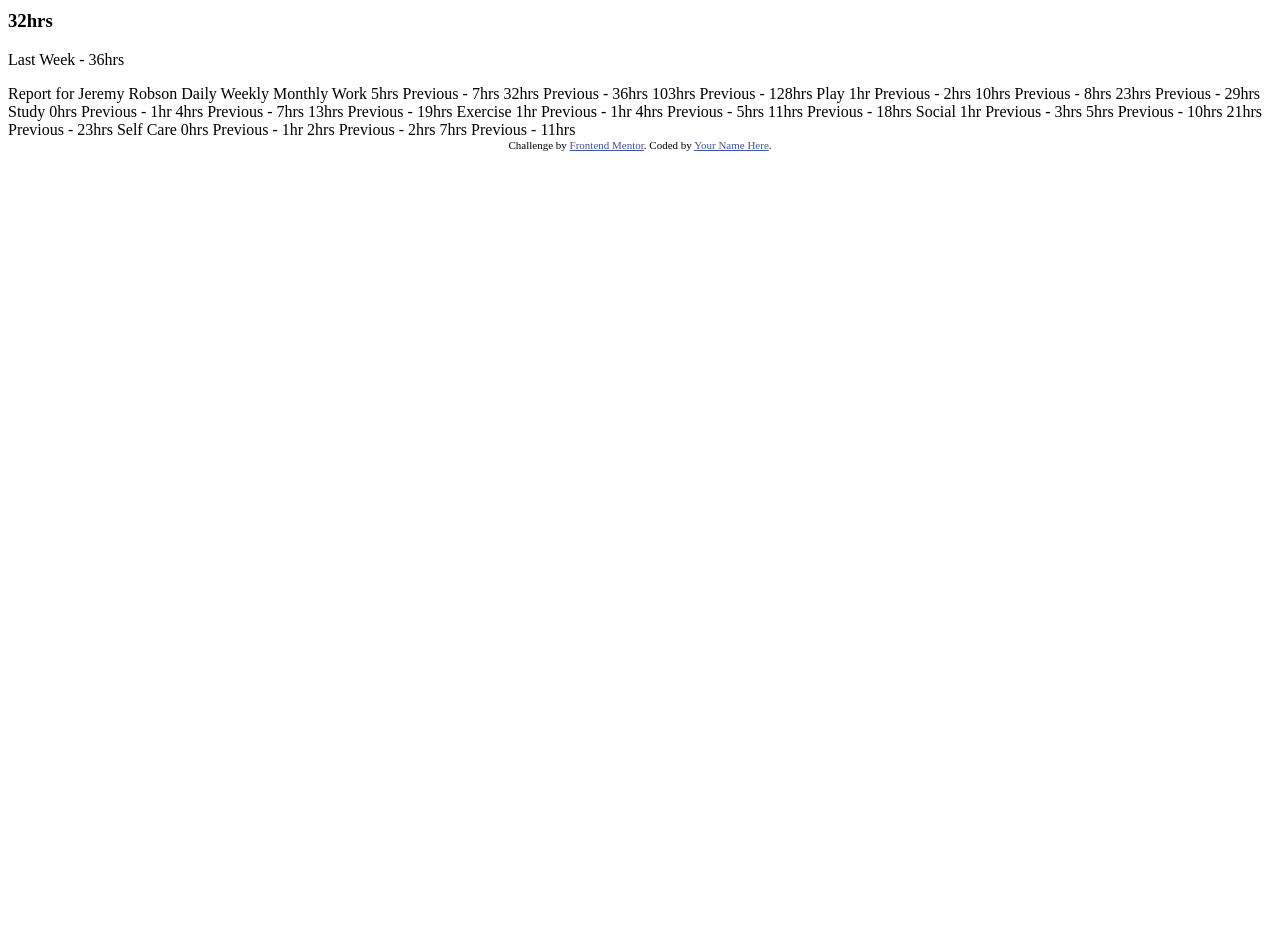
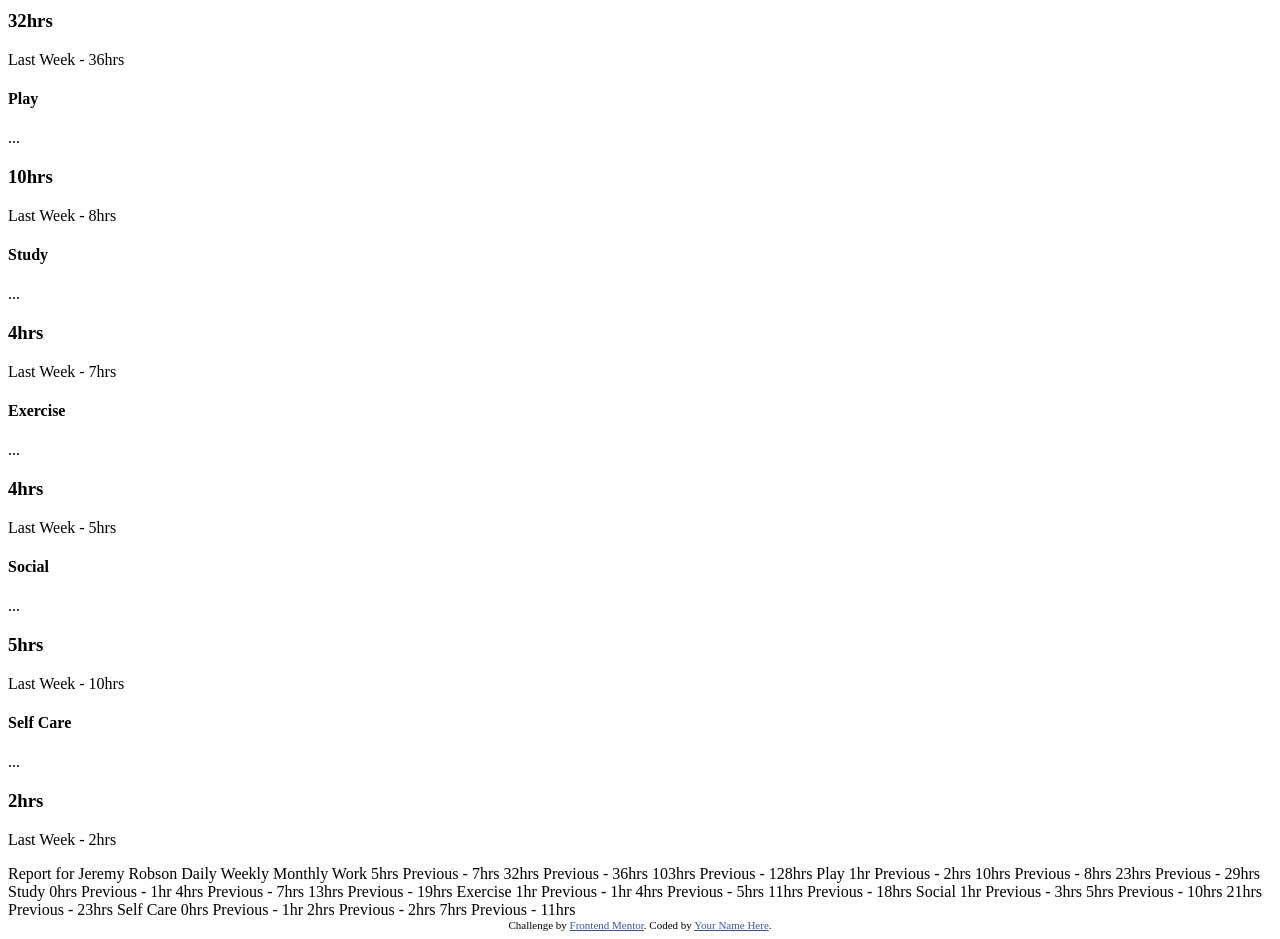
Before and after one commit to bluepersia/time-tracking-dashboard-main, a plain HTML site: page index.html in a window 1280 px wide. Shown: the part 520-1459 px from the top of the page. Before the commit the page ends 800 px from the top, so only its background shows below. Drawn offline with Linux system fonts and the light colour scheme.

Commit message:
Update index.html

```diff
--- a/index.html
+++ b/index.html
@@ -39,7 +39,62 @@
         <p class="dash_box_more">...</p>
       </div>
       <h3 class="dash_box_time">32hrs</h3>
-      <p>Last Week - 36hrs</p>
+      <p class="dash_box_last-week">Last Week - 36hrs</p>
+    </div>
+  </div>
+
+  <div class="dash_box play">
+    <div class="dash_box_inner">
+      <div class="dash_box_top">
+        <h4 class="dash_box_title">Play</h4>
+        <p class="dash_box_more">...</p>
+      </div>
+      <h3 class="dash_box_time">10hrs</h3>
+      <p class="dash_box_last-week">Last Week - 8hrs</p>
+    </div>
+  </div>
+
+  <div class="dash_box study">
+    <div class="dash_box_inner">
+      <div class="dash_box_top">
+        <h4 class="dash_box_title">Study</h4>
+        <p class="dash_box_more">...</p>
+      </div>
+      <h3 class="dash_box_time">4hrs</h3>
+      <p class="dash_box_last-week">Last Week - 7hrs</p>
+    </div>
+  </div>
+
+  <div class="dash_box exercise">
+    <div class="dash_box_inner">
+      <div class="dash_box_top">
+        <h4 class="dash_box_title">Exercise</h4>
+        <p class="dash_box_more">...</p>
+      </div>
+      <h3 class="dash_box_time">4hrs</h3>
+      <p class="dash_box_last-week">Last Week - 5hrs</p>
+    </div>
+  </div>
+
+  <div class="dash_box social">
+    <div class="dash_box_inner">
+      <div class="dash_box_top">
+        <h4 class="dash_box_title">Social</h4>
+        <p class="dash_box_more">...</p>
+      </div>
+      <h3 class="dash_box_time">5hrs</h3>
+      <p class="dash_box_last-week">Last Week - 10hrs</p>
+    </div>
+  </div>
+
+  <div class="dash_box self-care">
+    <div class="dash_box_inner">
+      <div class="dash_box_top">
+        <h4 class="dash_box_title">Self Care</h4>
+        <p class="dash_box_more">...</p>
+      </div>
+      <h3 class="dash_box_time">2hrs</h3>
+      <p class="dash_box_last-week">Last Week - 2hrs</p>
     </div>
   </div>
 </div>
```
